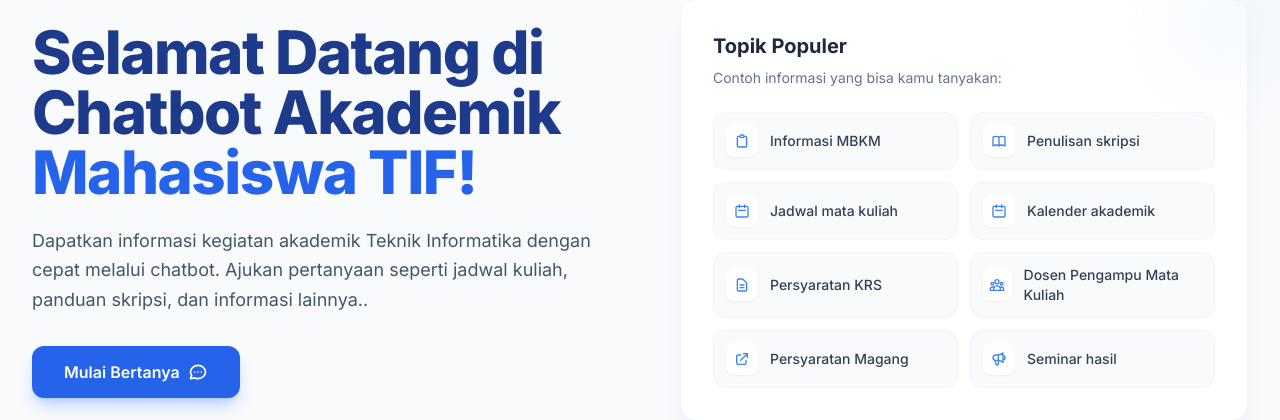
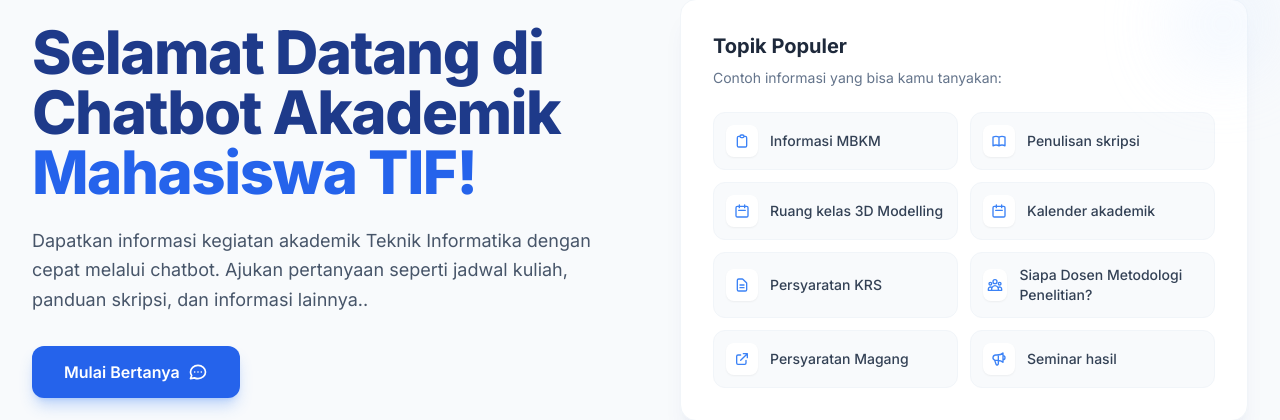
Before and after one commit to erfiaaans/chatbot-RAG, a Flask app: page / in a window 1280 px wide. Shown: the part 196-616 px from the top of the page. Run offline with Flask 3, Linux system fonts and the light colour scheme; some libraries are stand-ins or nearby versions.

Commit message:
add knowledge base

```diff
--- /dev/null
+++ b/data/Formulir_Permohonan/KB_FORM_PERMOHONAN.md
@@ -0,0 +1,23 @@
+# Surat Keterangan Dekan Mahasiswa
+
+## Apa saja surat yang dapat diajukan mahasiswa?
+
+Mahasiswa dapat mengajukan:
+
+1. Surat Aktif Kuliah
+2. Surat Izin Penelitian Skripsi
+3. Surat Izin Observasi Tugas Mata Kuliah
+4. Surat Rekomendasi Belum Pernah Mendapat Beasiswa
+5. Surat Rekomendasi Kegiatan MBKM
+
+## Apa syarat mengisi formulir?
+
+Mahasiswa harus login menggunakan email institusi dengan domain @unipma.ac.id.
+
+## Bagaimana cara mengajukan surat aktif kuliah?
+
+Masuk ke formulir pengajuan surat aktif kuliah menggunakan akun email @unipma.ac.id, kemudian isi data yang diminta pada formulir.
+
+## Bagaimana cara mengajukan surat izin penelitian skripsi?
+
+Masuk ke formulir izin penelitian skripsi menggunakan akun email @unipma.ac.id, kemudian lengkapi data yang diminta.
--- a/src/ingestion/text_chunker.py
+++ b/src/ingestion/text_chunker.py
@@ -22,6 +22,7 @@ SOURCE_LINKS = {
     "KB_PROGRAM_STUDI": "https://ft.unipma.ac.id/view/609",
     "KB_SISTEM_PENDIDIKAN": "https://ft.unipma.ac.id/view/609",
     "KB_PEDOMAN_SKRIPSI": "https://ft.unipma.ac.id/view/609",
+    "KB_FORM_PERMOHONAN": "https://ft.unipma.ac.id/view/621",
 }
 
 
--- a/templates/landing-page.html
+++ b/templates/landing-page.html
@@ -235,7 +235,7 @@
                   >
                 </div>
                 <div
-                  onclick="goToChat('Jadwal mata kuliah')"
+                  onclick="goToChat('Ruang kelas 3D Modelling')"
                   class="flex items-center gap-3 p-3 rounded-xl border border-slate-100 bg-slate-50 hover:bg-brand-50 hover:border-brand-200 transition-colors cursor-default group"
                 >
                   <div
@@ -256,7 +256,7 @@
                     </svg>
                   </div>
                   <span class="text-sm font-medium text-slate-700"
-                    >Jadwal mata kuliah</span
+                    >Ruang kelas 3D Modelling</span
                   >
                 </div>
                 <div
@@ -310,7 +310,7 @@
                   >
                 </div>
                 <div
-                  onclick="goToChat('Dosen Pengampu Mata Kuliah')"
+                  onclick="goToChat('Siapa Dosen Metodologi Penelitian?')"
                   class="flex items-center gap-3 p-3 rounded-xl border border-slate-100 bg-slate-50 hover:bg-brand-50 hover:border-brand-200 transition-colors cursor-default group"
                 >
                   <div
@@ -331,7 +331,7 @@
                     </svg>
                   </div>
                   <span class="text-sm font-medium text-slate-700"
-                    >Dosen Pengampu Mata Kuliah</span
+                    >Siapa Dosen Metodologi Penelitian?</span
                   >
                 </div>
                 <div
```
Also changed, not shown: templates/cara-penggunaan.html (+4 -4 lines).
